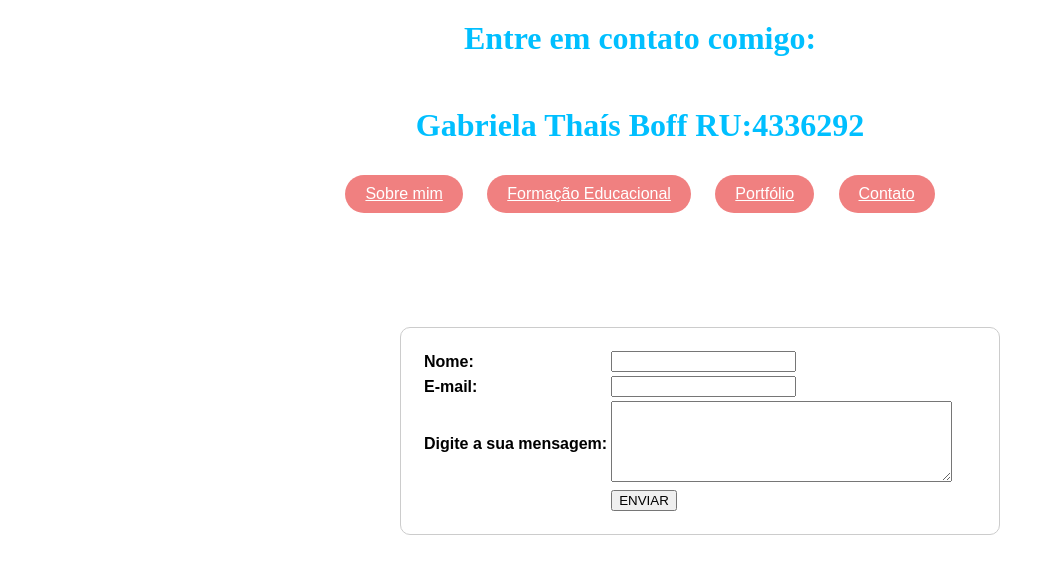
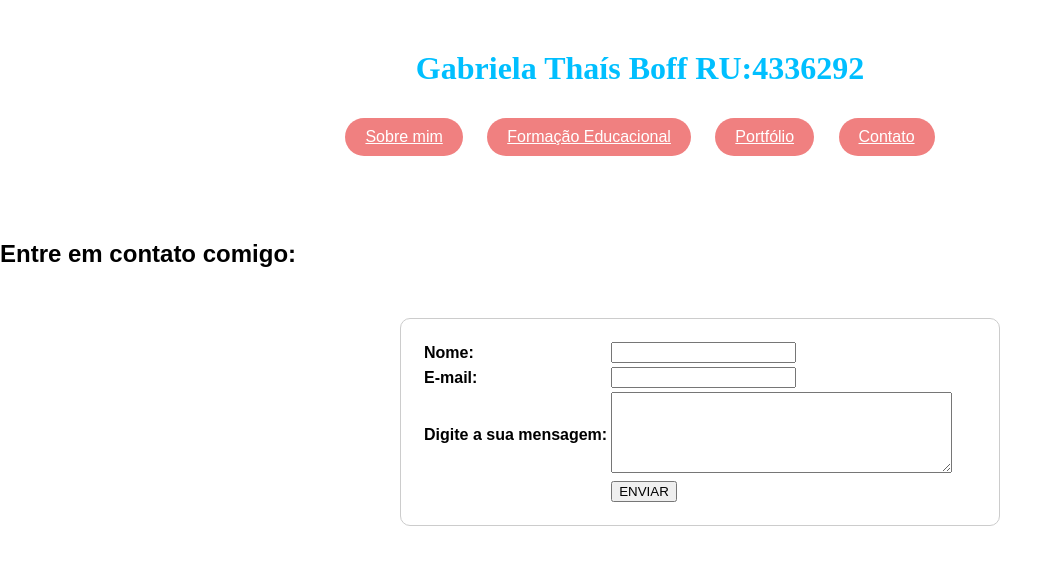
Before and after one commit to loey-y/gabrielathaisboff, a plain HTML site: page contato.html in a window 1280 px wide. Shown: the whole page, without its empty margins (0-1062 px from the left). Drawn offline with Linux system fonts and the light colour scheme.

Commit message:
Update contato.html

```diff
--- a/contato.html
+++ b/contato.html
@@ -59,7 +59,6 @@
     </style>
 </head>
 <body>
-    <h1>Entre em contato comigo:</h1>
     <div class="container">
         <h1> Gabriela Thaís Boff RU:4336292 </h1>
         <div class="buttons">
@@ -70,6 +69,7 @@
         </div>
     </div>
     <br><br><br>
+    <h2>Entre em contato comigo:</h2>
     <div class="form-container">
         <form action="" method="">
             <table>
```
